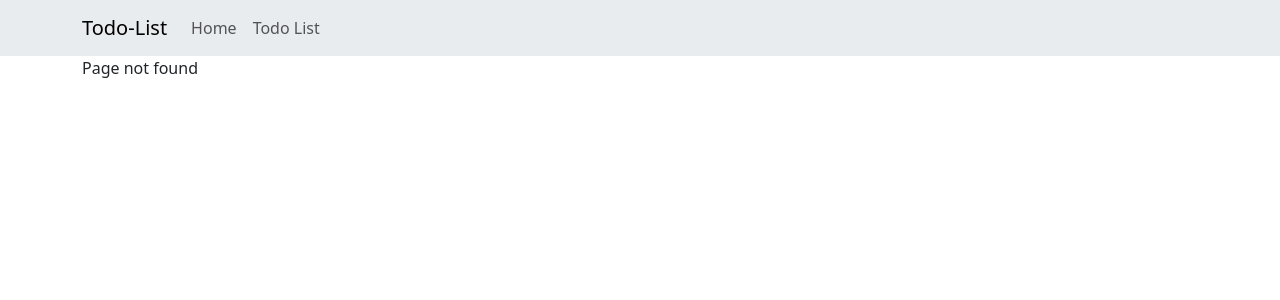
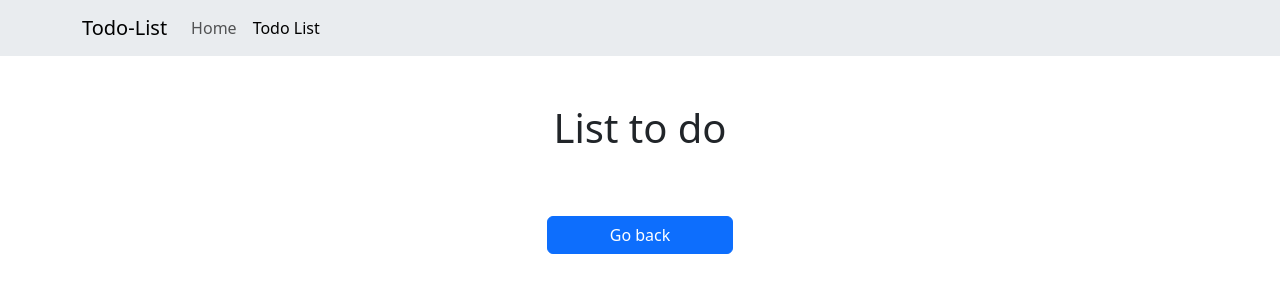
Before and after one commit to olena-diachenko/Diachenko_React-homeworks, a React (Create React App) app: page /list-todo in a window 1280 px wide. Before the commit this address had no page. Shown: the top 300 px of the page. Built offline with nearby package versions, Linux system fonts and the light colour scheme.

Commit message:
changed route paths

```diff
--- a/src/App.jsx
+++ b/src/App.jsx
@@ -8,9 +8,9 @@ function App() {
   return (
     <main>
       <Routes>
-        <Route path="/" element={<HomePage />} />
-        <Route path="todo-list" element={<TodosList />} />
-        <Route path="todo-list/:todoItemIndex" element={<TodoItem />} />
+        <Route path="todo-list" element={<HomePage />} />
+        <Route path="list-todo" element={<TodosList />} />
+        <Route path="list-todo/:todoItemIndex" element={<TodoItem />} />
         <Route path="*" element={<NoMatch />} />
       </Routes>
     </main>
--- a/src/components/Header/Header.jsx
+++ b/src/components/Header/Header.jsx
@@ -15,7 +15,7 @@ const Header = () => (
           <Nav.Link as={NavLink} to="/">
             Home
           </Nav.Link>
-          <Nav.Link as={NavLink} to="/todo-list">
+          <Nav.Link as={NavLink} to="/list-todo">
             Todo List
           </Nav.Link>
         </Nav>
--- a/src/components/Item/Item.jsx
+++ b/src/components/Item/Item.jsx
@@ -40,7 +40,7 @@ const Item = ({ item, index }) => {
         <Form.Group className="d-flex justify-content-between">
           <Button
             className="btn btn-primary delete-btn"
-            onClick={redirectHandler(`/todo-list/${index}`)}
+            onClick={redirectHandler(`/list-todo/${index}`)}
           >
             Open
           </Button>
--- a/src/pages/HomePage/HomePage.jsx
+++ b/src/pages/HomePage/HomePage.jsx
@@ -18,7 +18,7 @@ const HomePage = () => {
 
   return (
     <DefaultTemplate>
-      <Link to="/todo-list" className={styles.title}>
+      <Link to="/list-todo" className={styles.title}>
         TODO LIST
       </Link>
       <Container>
@@ -34,7 +34,7 @@ const HomePage = () => {
               <Stack className="col-md-2 mx-auto mt-3">
                 <Button
                   variant="primary"
-                  onClick={redirectHandler('/todo-list')}
+                  onClick={redirectHandler('/list-todo')}
                 >
                   Open List
                 </Button>
```
